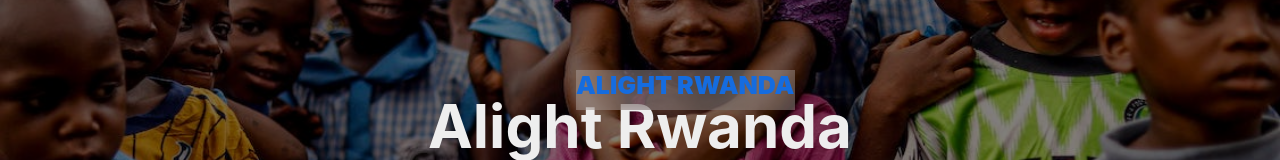
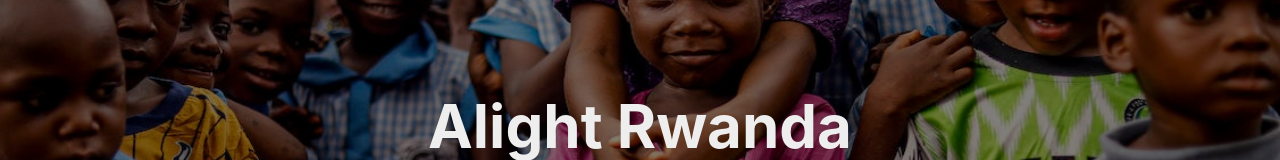
Before and after one commit to KAYITARES/alight-rwanda-fn, a React (Create React App) app in the folder alight/: page / in a window 1280 px wide. Shown: the part 330-490 px from the top of the page. Built offline with nearby package versions, Linux system fonts and the light colour scheme.

Commit message:
change about

```diff
--- a/alight/src/components/navbar.jsx
+++ b/alight/src/components/navbar.jsx
@@ -64,7 +64,7 @@
 
                         <a href="/" className="link">We are Alight</a>
                         <ul className="dropdown">
-                        <li><a href="/" className="link drops">ABout Us</a></li>
+                        <li><a href="./about" className="link drops">ABout Us</a></li>
                         <li><a href="/" className="link drops">Join Us</a></li>
                         <li><a href="/" className="link drops">Testimonial</a></li>
                         <li><a href="./ourteam" className="link drops">Our Term</a></li>
--- a/alight/src/pages/welcome.jsx
+++ b/alight/src/pages/welcome.jsx
@@ -1,7 +1,7 @@
 import React from "react";
 import NavBar from "../components/navbar";
 import Home from "../components/home";
-import About from "../components/about";
+
 import Program from "../components/program";
 import violence from '../assets/violence.jpeg';
 import health from '../assets/health.jpeg';
@@ -16,7 +16,6 @@
         <>
             <NavBar/>
             <Home/>
-            <About/>
             <div className="cardss">
             <h1>OUR PROGRAMS</h1>
             <div className="cards">
--- a/alight/src/sass/component/about.scss
+++ b/alight/src/sass/component/about.scss
@@ -93,10 +93,11 @@
         color: #156cdf;
         position: absolute;
         font-weight: 900;
-        background-color: #dddddd4b;
-        backdrop-filter: blur(19px);
+
         top: 50%;
         left: 45%;
+
+
     }
     p{
         font-size: 1.8rem;
```
